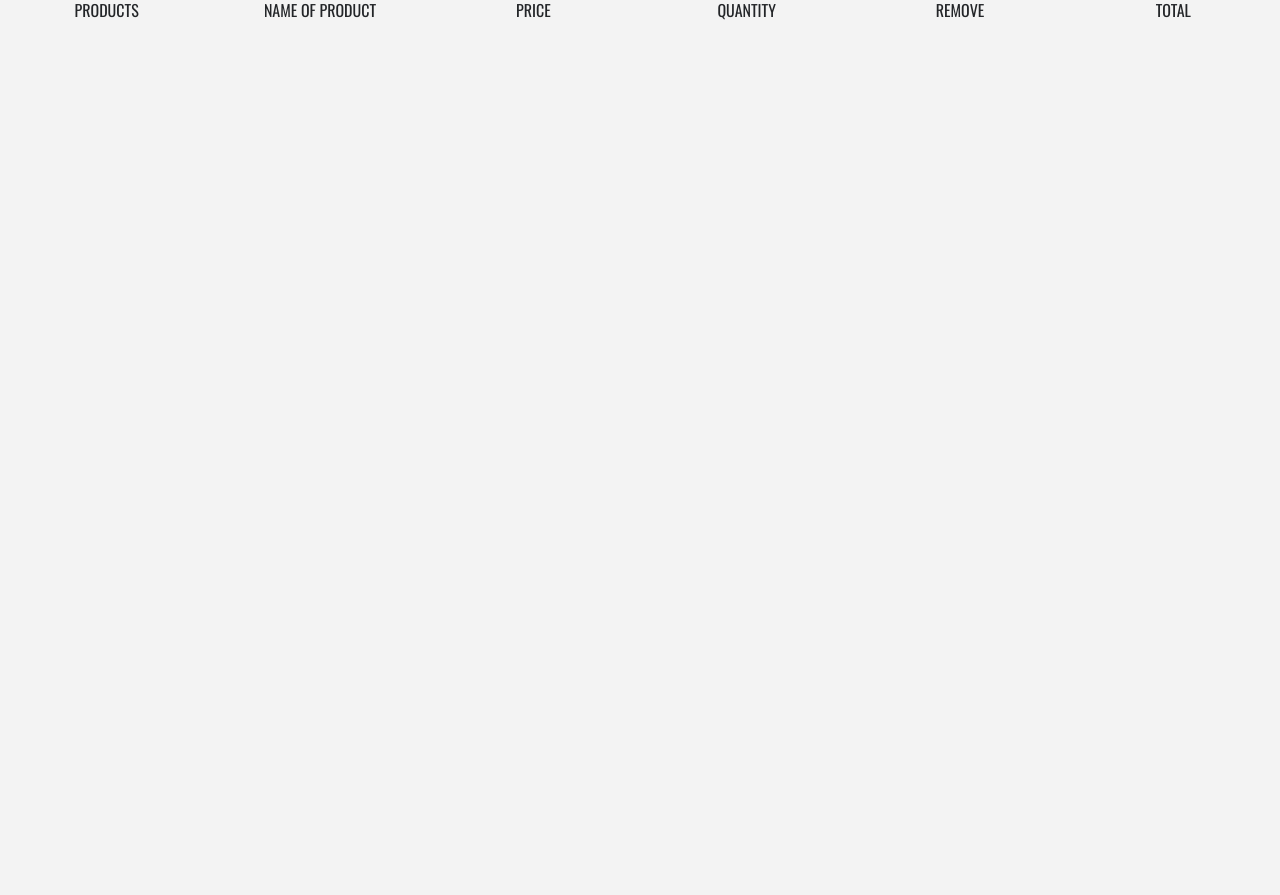
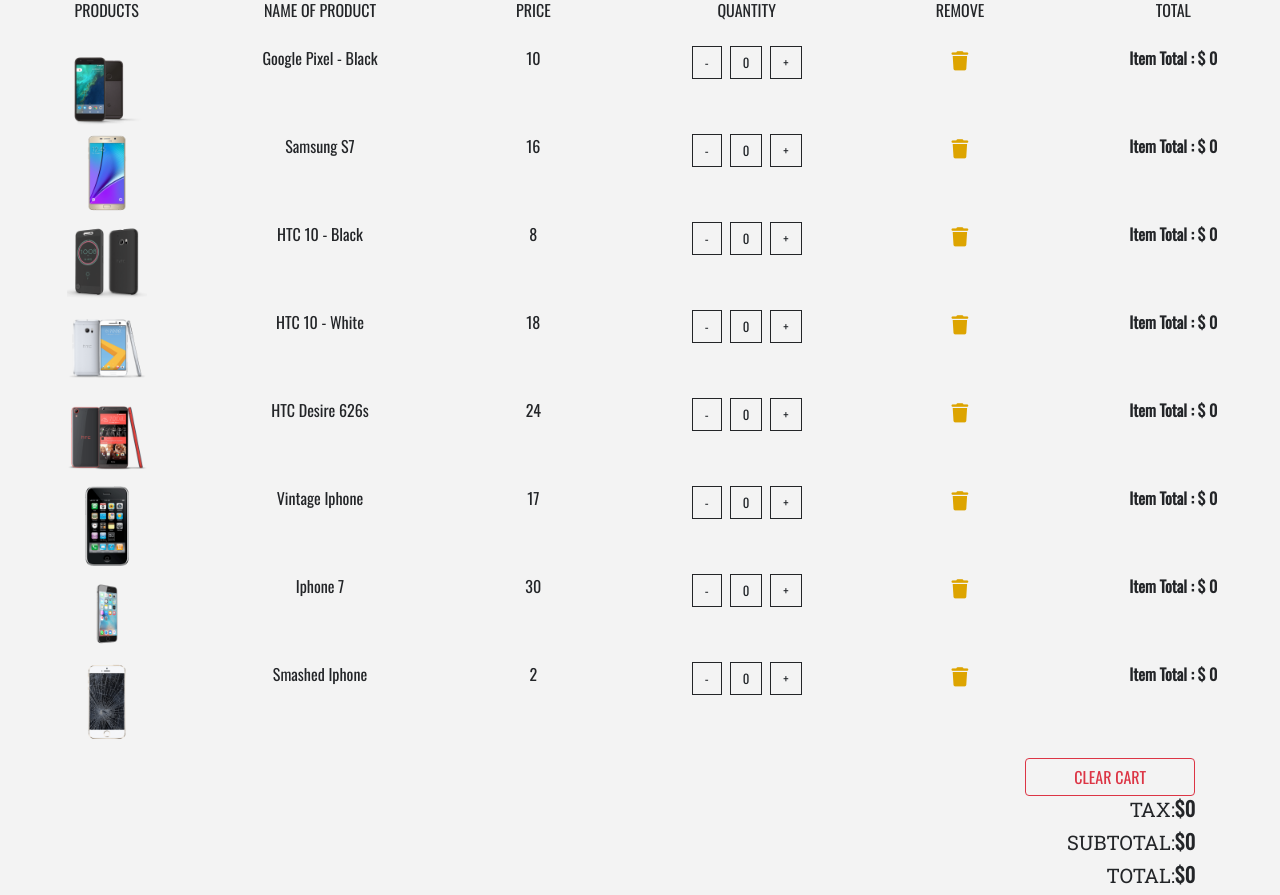
Before and after one commit to juanpereira2/ReactStore, a React (Create React App) app: page /cart in a window 1280 px wide. Shown: the part 140-1035 px from the top of the page. Before the commit the page ends 800 px from the top, so only its background shows below. Built offline with nearby package versions, Linux system fonts and the light colour scheme.

Commit message:
added Cart frontend

```diff
--- a/src/App.css
+++ b/src/App.css
@@ -21,3 +21,20 @@ body {
 .text-bright {
   color: var(--lightBlue);
 }
+.btn-black {
+  background: transparent;
+  text-transform: capitalize;
+  font-size: 0.8rem !important;
+  color: var(--mainDark);
+  border-radius: 0 !important;
+  border: 0.1rem solid var(--mainDark) !important;
+}
+.btn-black:hover {
+  background: var(--mainDark) !important;
+  color: var(--mainWhite) !important;
+}
+.cart-icon {
+  cursor: pointer;
+  font-size: 1.2rem;
+  color: var(--mainYellow);
+}
--- a/src/Components/Cart/Cart.js
+++ b/src/Components/Cart/Cart.js
@@ -1,12 +1,32 @@
 import React, { Component } from "react";
 import Title from "../Title";
 import CartColumns from "./CartColumns";
+import EmptyCart from "./EmptyCart";
+import { ProductConsumer } from "../../context";
+import CartList from "./CartList";
+import CartTotals from "./CartTotals";
+
 export default class Cart extends Component {
   render() {
     return (
       <section>
-        <Title name="Your " title="cart"></Title>
-        <CartColumns></CartColumns>
+        <ProductConsumer>
+          {(value) => {
+            const { cart } = value;
+            if (cart.length > 0) {
+              return (
+                <React.Fragment>
+                  <Title name="Your " title="cart"></Title>
+                  <CartColumns></CartColumns>
+                  <CartList value={value}></CartList>
+                  <CartTotals value={value}></CartTotals>
+                </React.Fragment>
+              );
+            } else {
+              return <EmptyCart></EmptyCart>;
+            }
+          }}
+        </ProductConsumer>
       </section>
     );
   }
--- /dev/null
+++ b/src/Components/Cart/CartItem.js
@@ -0,0 +1,50 @@
+import React from "react";
+
+export default function CartItem({ item, value }) {
+  const { id, title, img, price, total, count } = item;
+  const { increment, decrement, removeItem } = value;
+
+  return (
+    <div className="row my-2 text-capitalize text-center">
+      <div className="col-10 mx-auto col-lg-2">
+        <img
+          src={img}
+          style={{ width: "5rem", height: "5rem" }}
+          className="img-fluid"
+          alt="product"
+        />
+      </div>
+      <div className="col-10 mx-auto col-lg-2">
+        <span className="d-lg-none"> product: </span>
+        {title}
+      </div>
+
+      <div className="col-10 mx-auto col-lg-2">
+        <span className="d-lg-none"> Price: </span>
+        {price}
+      </div>
+      <div className="col-10 mx-auto col-lg-2 my-2 my-lg-0">
+        <div className="d-flex justify-content-center">
+          <div>
+            <span className="btn btn-black mx-1" onClick={() => decrement(id)}>
+              -
+            </span>
+            <span className="btn btn-black mx-1">{count}</span>
+            <span className="btn btn-black mx-1" onClick={() => increment(id)}>
+              +
+            </span>
+          </div>
+        </div>
+      </div>
+      <div className="col-10 mx-auto col-lg-2">
+        <div className="cart-icon" onClick={() => removeItem(id)}>
+          <i className="fas fa-trash"></i>
+        </div>
+      </div>
+
+      <div className="col-10 mx-auto col-lg-2">
+        <strong>item total : $ {total} </strong>
+      </div>
+    </div>
+  );
+}
--- /dev/null
+++ b/src/Components/Cart/CartList.js
@@ -0,0 +1,13 @@
+import React from "react";
+import CartItem from "./CartItem";
+export default function CartList({ value }) {
+  const { cart } = value;
+
+  return (
+    <div className="container-fluid">
+      {cart.map((item) => {
+        return <CartItem key={item.id} item={item} value={value} />;
+      })}
+    </div>
+  );
+}
--- /dev/null
+++ b/src/Components/Cart/CartTotals.js
@@ -0,0 +1,37 @@
+import React from "react";
+import { Link } from "react-router-dom";
+
+export default function CartTotals({ value }) {
+  const { cartSubTotal, cartTax, cartTotal, clearCart } = value;
+  return (
+    <React.Fragment>
+      <div className="container">
+        <div className="row">
+          <div className="col-10 mt-2 ml-sm-5 ml-md-auto col-sm-8 text-capitalize text-right">
+            <Link to="/">
+              <button
+                className="btn btn-outline-danger text-uppercase mb--3 px-5"
+                type="button"
+                onClick={() => clearCart()}
+              >
+                Clear Cart
+              </button>
+            </Link>
+            <h5>
+              <span className="text-title">Tax:</span>
+              <strong>${cartTax}</strong>
+            </h5>
+            <h5>
+              <span className="text-title">subtotal:</span>
+              <strong>${cartSubTotal}</strong>
+            </h5>
+            <h5>
+              <span className="text-title">Total:</span>
+              <strong>${cartTotal}</strong>
+            </h5>
+          </div>
+        </div>
+      </div>
+    </React.Fragment>
+  );
+}
--- a/src/Components/Cart/EmptyCart.js
+++ b/src/Components/Cart/EmptyCart.js
@@ -1,5 +1,13 @@
 import React from "react";
 
 export default function EmptyCart() {
-  return <div></div>;
+  return (
+    <div className="container mt-5">
+      <div className="row">
+        <div className="col-10 mx-auto text-center text-title">
+          <h1>your cart is currently empty</h1>
+        </div>
+      </div>
+    </div>
+  );
 }
--- a/src/context.js
+++ b/src/context.js
@@ -9,10 +9,10 @@ class ProductProvider extends Component {
   state = {
     products: [],
     detailProduct: detailProduct,
-    cart: [],
+    cart: storeProducts,
     modalOpen: false,
     modalProduct: detailProduct,
-    cartSubTota: 0,
+    cartSubTotal: 0,
     cartTax: 0,
     cartTotal: 0,
   };
```
